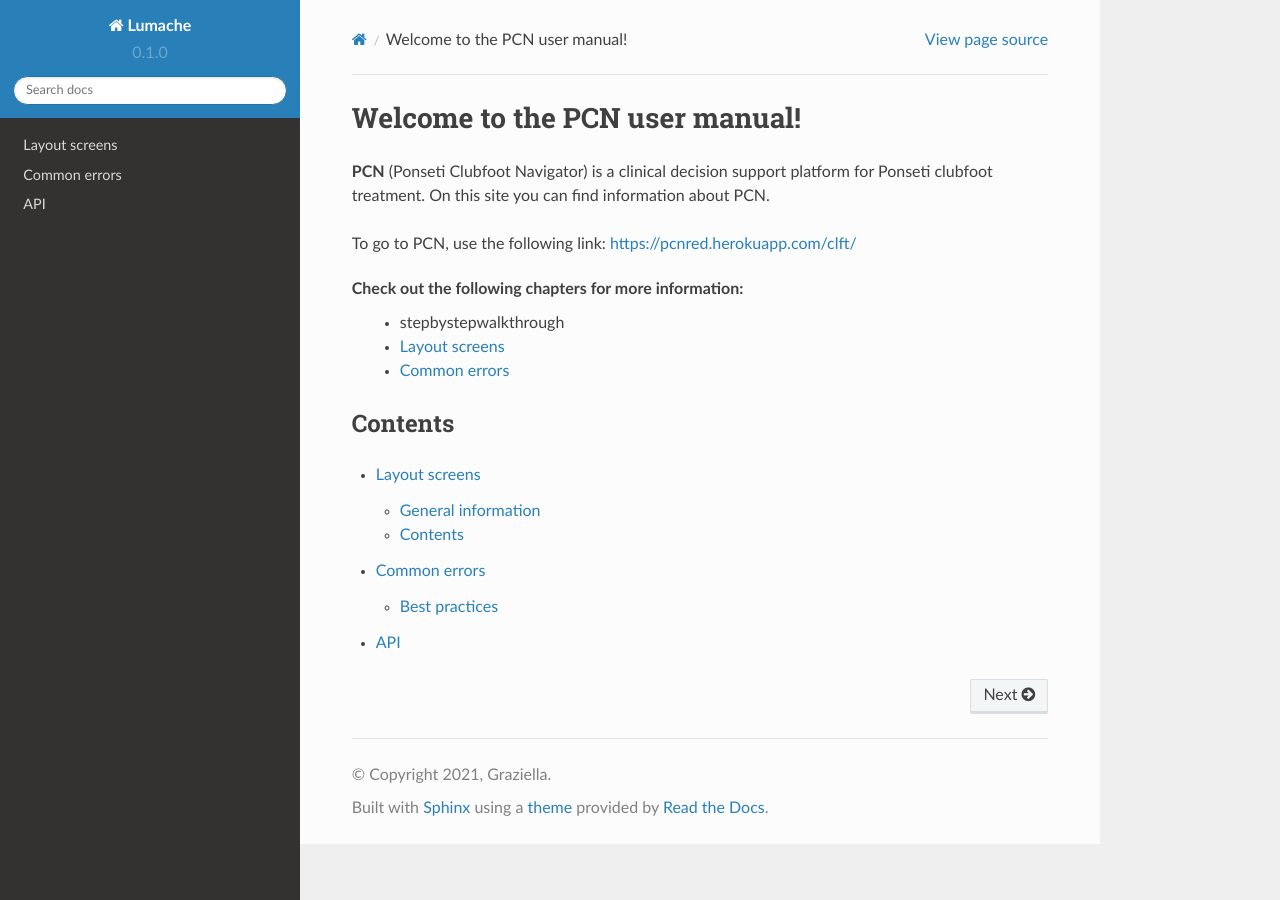
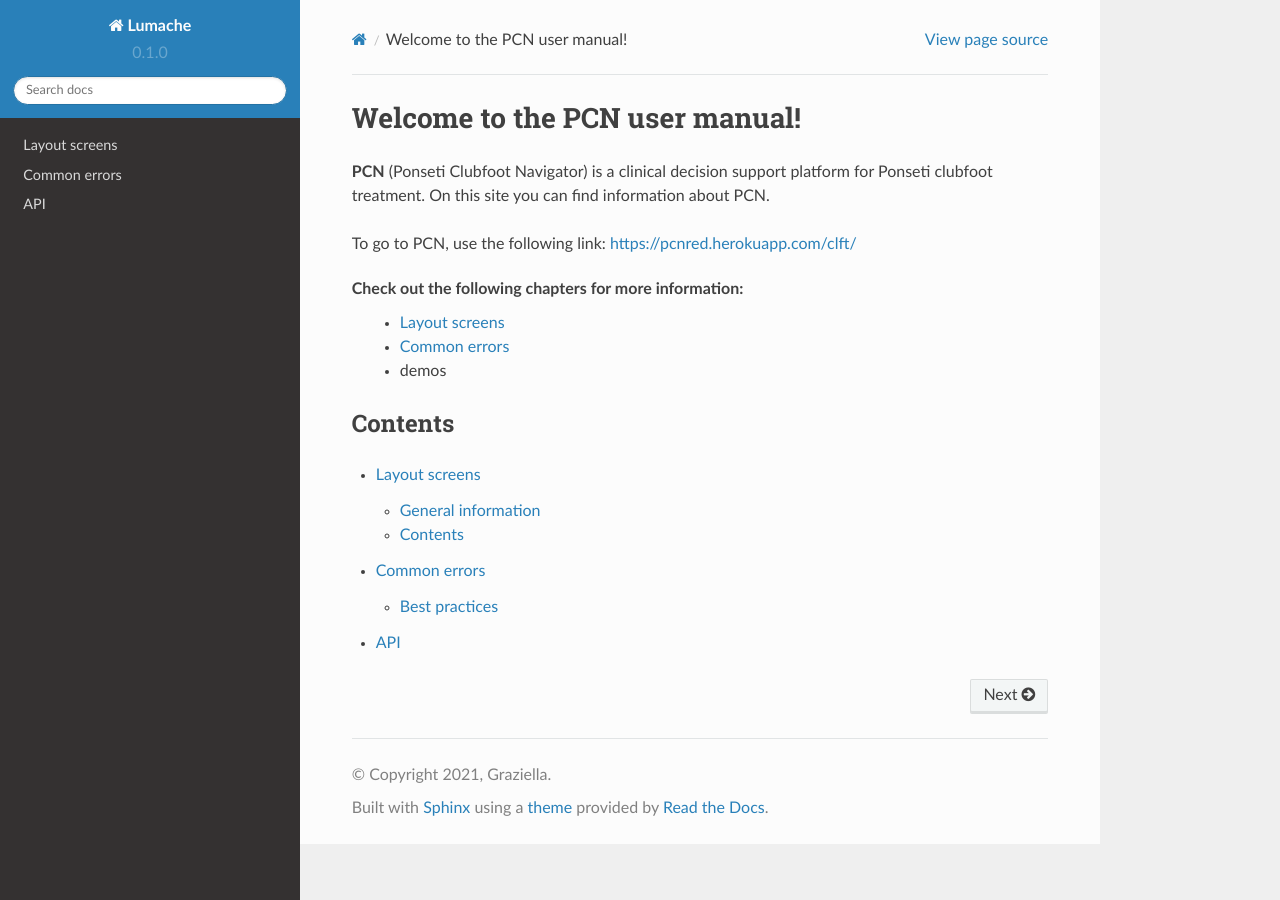
Before and after one commit to SWijnands01/PCN, a Sphinx documentation site: the page built from docs/source/index.rst, in a window 1280 px wide. Built offline with Sphinx 7.4.7 and the Read the Docs theme 2.0.0, drawn with Linux system fonts in a browser that asks for light colours; pages that are not in the unit, such as notebooks, are missing from menus.

Commit message:
Update index.rst

```diff
--- a/docs/source/index.rst
+++ b/docs/source/index.rst
@@ -6,17 +6,16 @@ Welcome to the PCN user manual!
 To go to PCN, use the following link: https://pcnred.herokuapp.com/clft/
 
 Check out the following chapters for more information:
-   - :doc:`stepbystepwalkthrough`
    - :doc:`layoutscreens`
    - :doc:`commonerrors`
-
+   - :doc:`demos`
 
 Contents
 --------
 
 .. toctree::
 
-   stepbystepwalkthrough
    layoutscreens
    commonerrors
+   demos
    api
```
